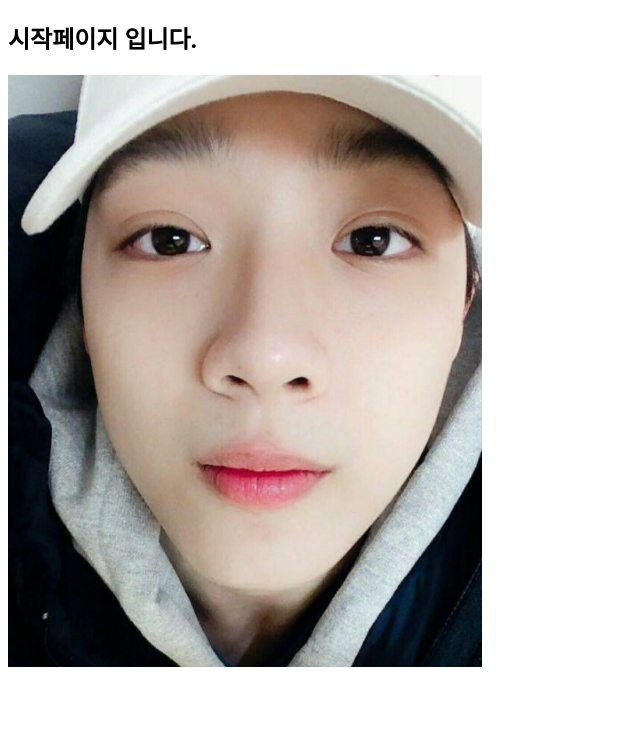
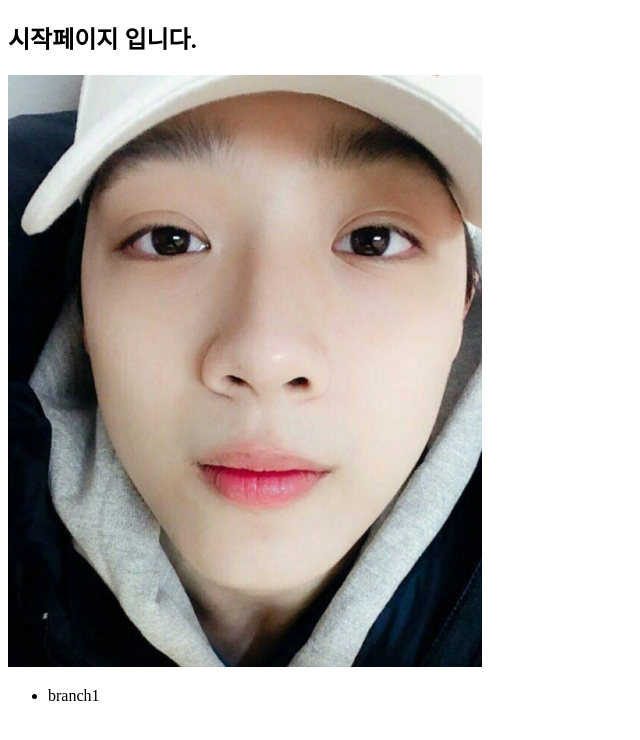
Before and after one commit to gounjeong/gitTest, a plain HTML site: page index.html in a window 1280 px wide. Shown: the whole page, without its empty margins (0-640 px from the left). Drawn offline with Linux system fonts and the light colour scheme.

Commit message:
index.html에서 <ul>태그작업

```diff
--- a/index.html
+++ b/index.html
@@ -14,5 +14,8 @@
     <div>
     <img src="%EC%9D%B4%EB%AF%B8%EC%A7%80_8_(1).png"/>
     </div>
+    <ul>
+        <li>branch1</li>
+    </ul>
 </body>
 </html>
```
